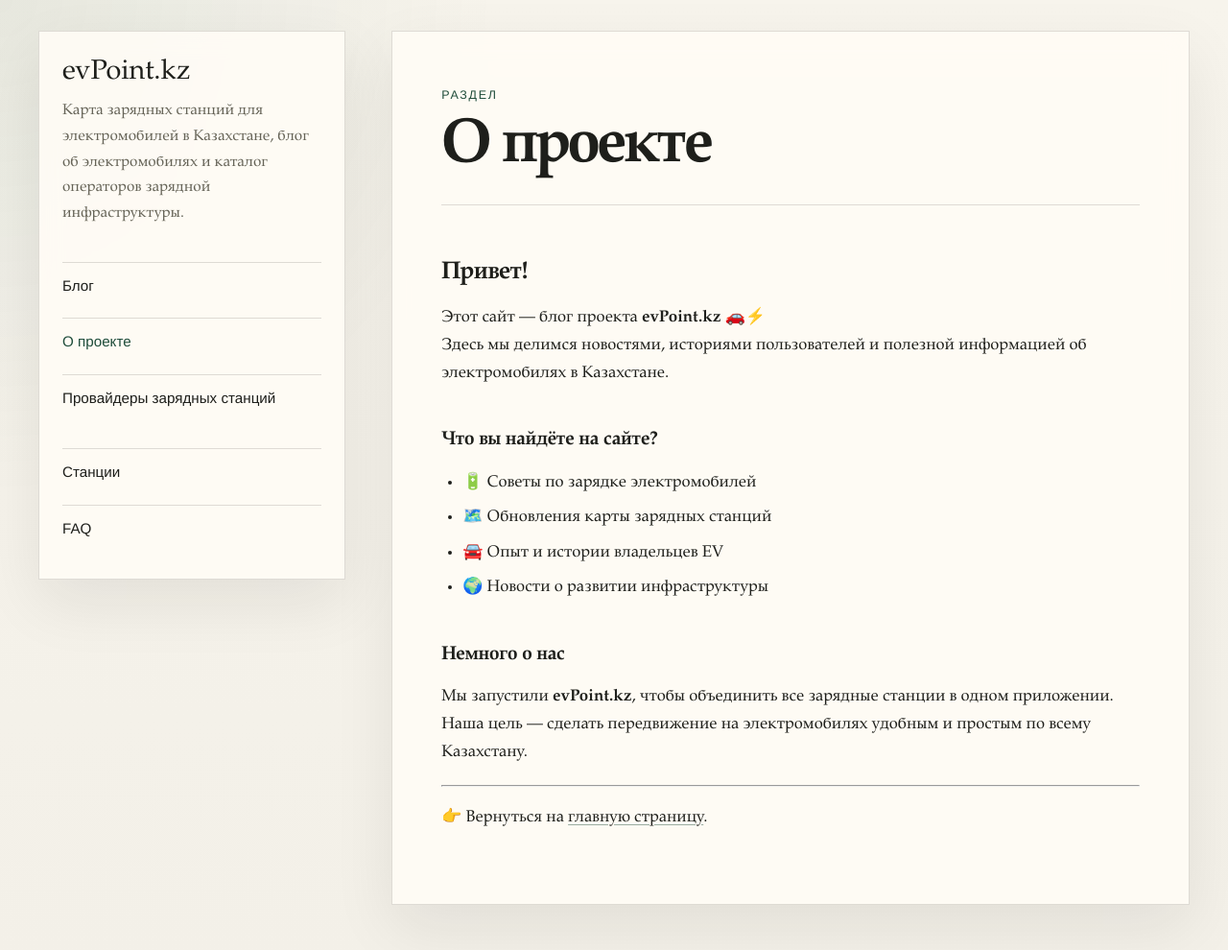
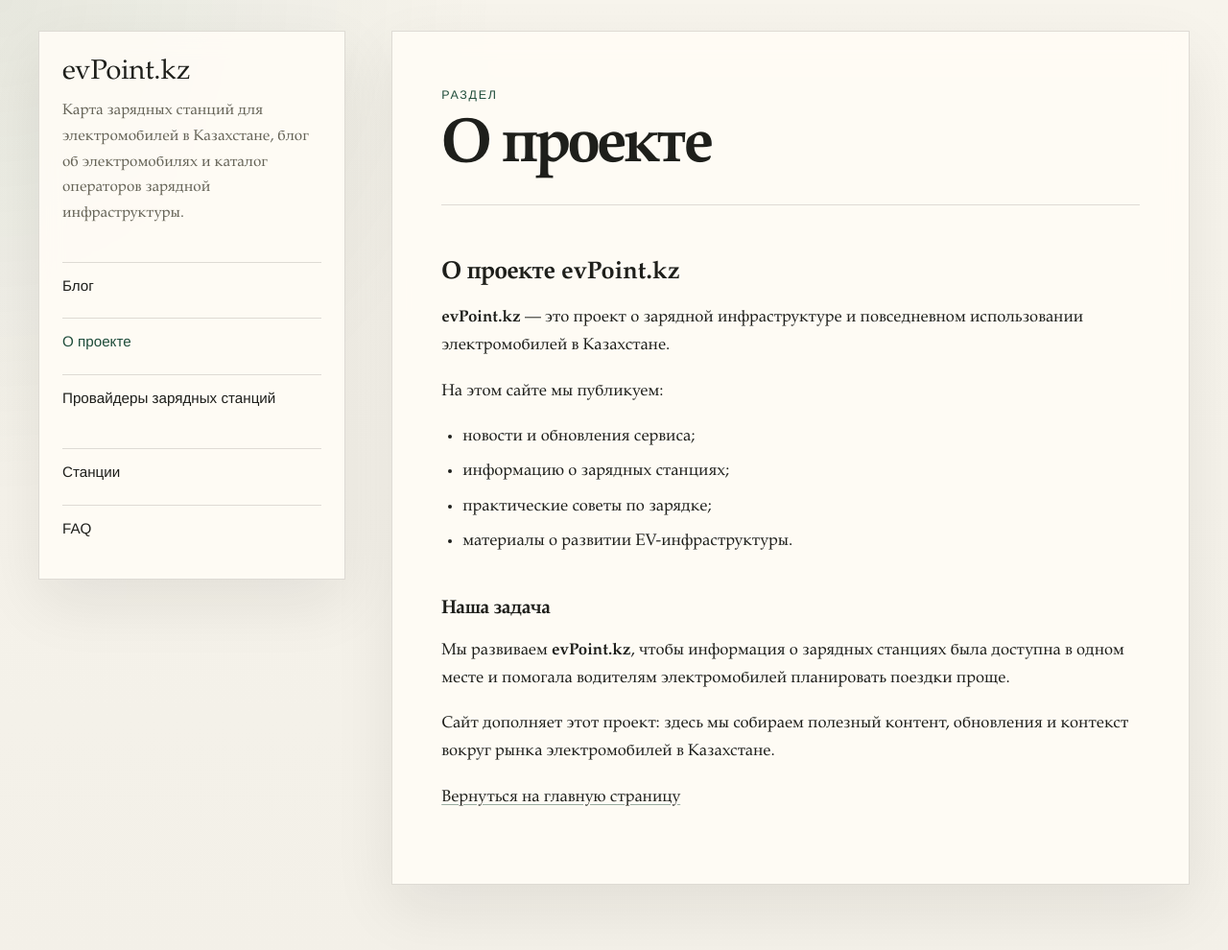
Before and after one commit to askarsyzdykov/askarsyzdykov.github.io, a Jekyll site: the page built from blog-src/about.markdown, in a window 1280 px wide and 999 px high. Shown: the top 990 px of the window at 96% size. Built offline with Jekyll 4.4.1, drawn with Linux system fonts in a browser that asks for light colours.

Commit message:
about updated

```diff
--- a/blog-src/about.markdown
+++ b/blog-src/about.markdown
@@ -5,21 +5,20 @@
 nav: true
 ---
 
-## Привет!
+## О проекте evPoint.kz
 
-Этот сайт — блог проекта **evPoint.kz** 🚗⚡
-Здесь мы делимся новостями, историями пользователей и полезной информацией об электромобилях в Казахстане.
+**evPoint.kz** — это проект о зарядной инфраструктуре и повседневном использовании электромобилей в Казахстане.
 
-### Что вы найдёте на сайте?
-- 🔋 Советы по зарядке электромобилей
-- 🗺️ Обновления карты зарядных станций
-- 🚘 Опыт и истории владельцев EV
-- 🌍 Новости о развитии инфраструктуры
+На этом сайте мы публикуем:
+- новости и обновления сервиса;
+- информацию о зарядных станциях;
+- практические советы по зарядке;
+- материалы о развитии EV-инфраструктуры.
 
-### Немного о нас
-Мы запустили **evPoint.kz**, чтобы объединить все зарядные станции в одном приложении.
-Наша цель — сделать передвижение на электромобилях удобным и простым по всему Казахстану.
+### Наша задача
+Мы развиваем **evPoint.kz**, чтобы информация о зарядных станциях была доступна в одном месте и помогала водителям электромобилей
+планировать поездки проще.
 
----
+Сайт дополняет этот проект: здесь мы собираем полезный контент, обновления и контекст вокруг рынка электромобилей в Казахстане.
 
-👉 Вернуться на [главную страницу](/).
+[Вернуться на главную страницу](/blog)
```
